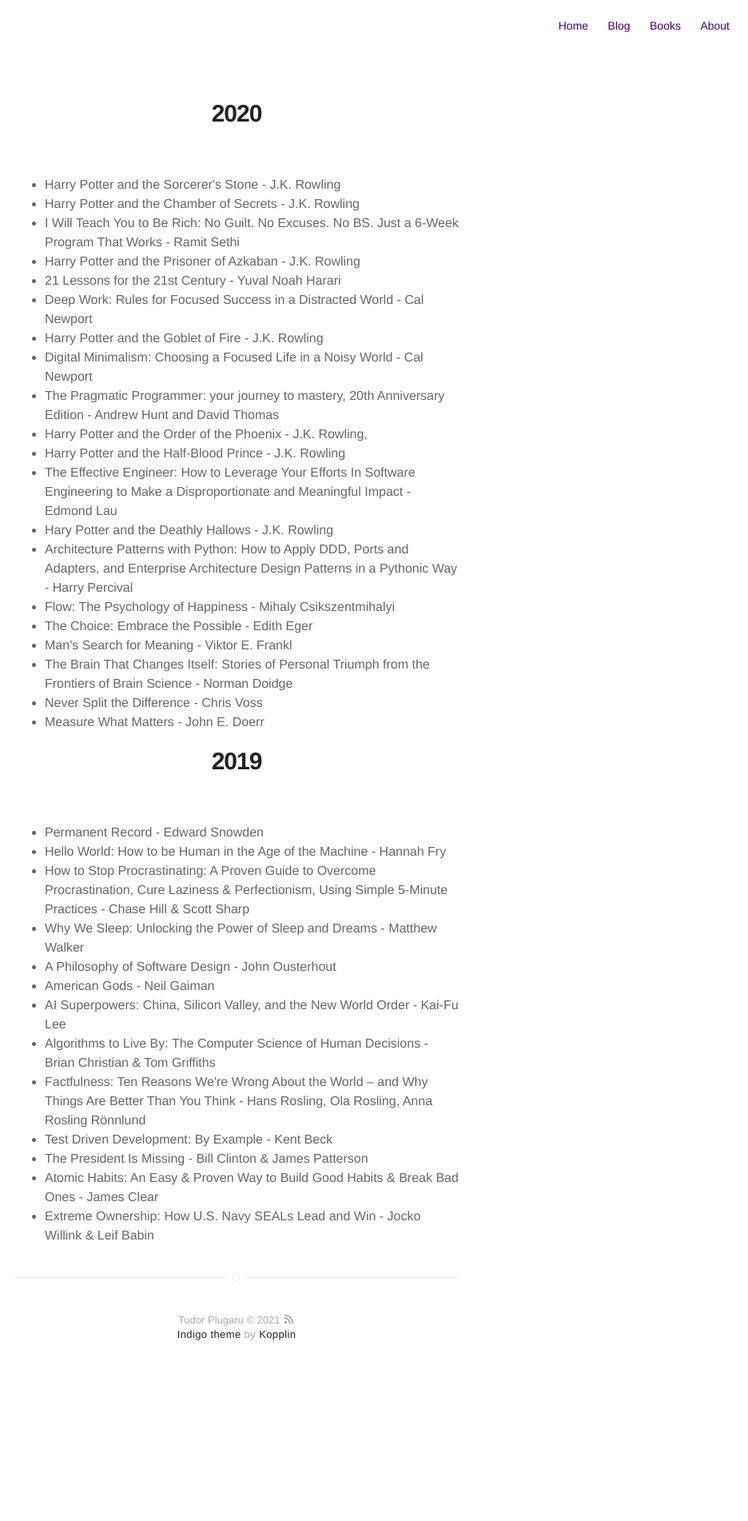
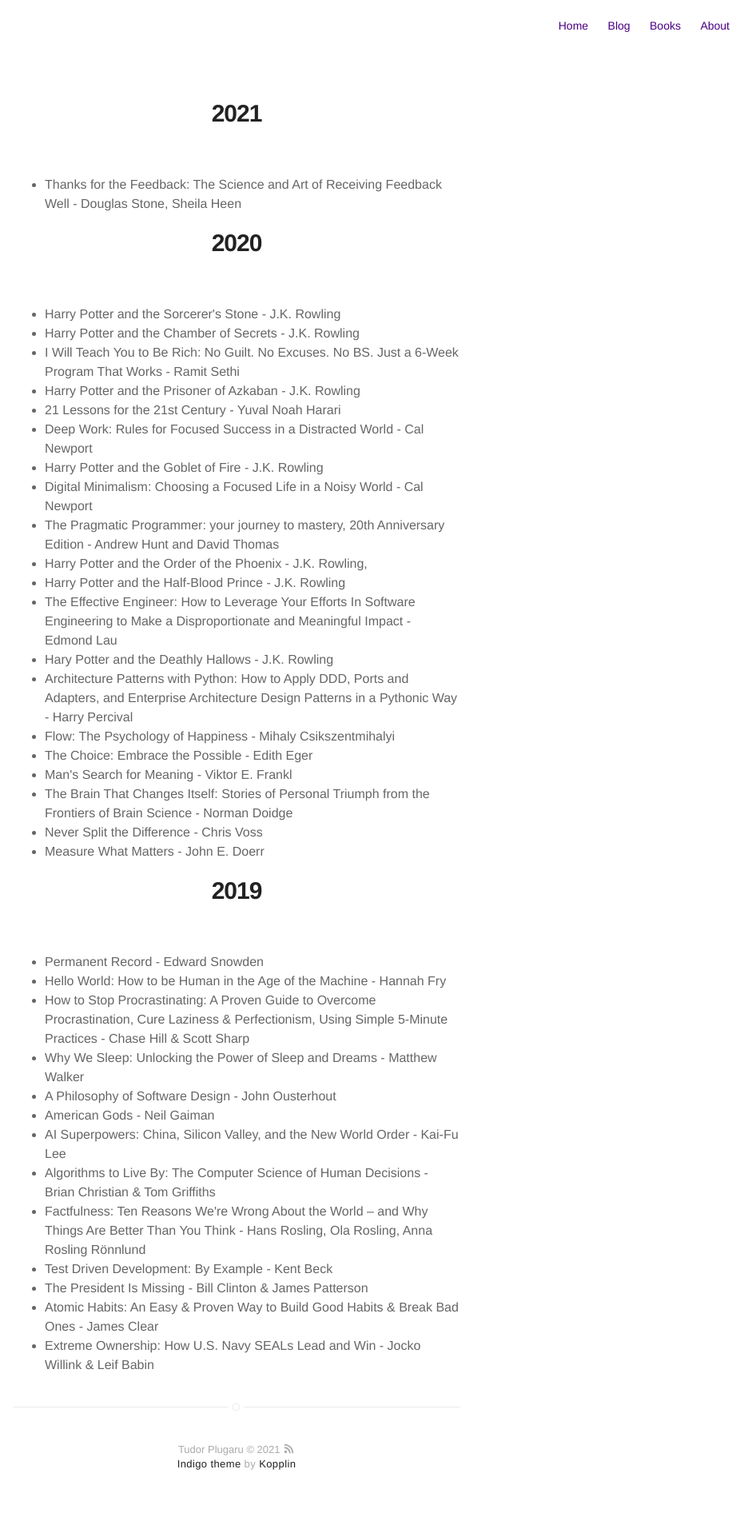
Before and after one commit to PlugaruT/PlugaruT.github.io, a Jekyll site: the page built from books.html, in a window 1280 px wide. Shown: the whole page at 80% size, without its empty margins (344-1280 px from the left). Built offline with Jekyll 4.4.1, drawn with Linux system fonts in a browser that asks for light colours; before the commit the page ends 1740 px from its top, so only the background shows below that.

Commit message:
Add first book for 2021

```diff
--- a/books.html
+++ b/books.html
@@ -2,6 +2,14 @@
 title: Books
 layout: page
 ---
+<h1>
+    2021
+</h1>
+<ul>
+    <li>Thanks for the Feedback: The Science and Art of Receiving Feedback Well - Douglas Stone, Sheila Heen</li>
+</ul>
+
+
 <h1>
     2020
 </h1>
```
